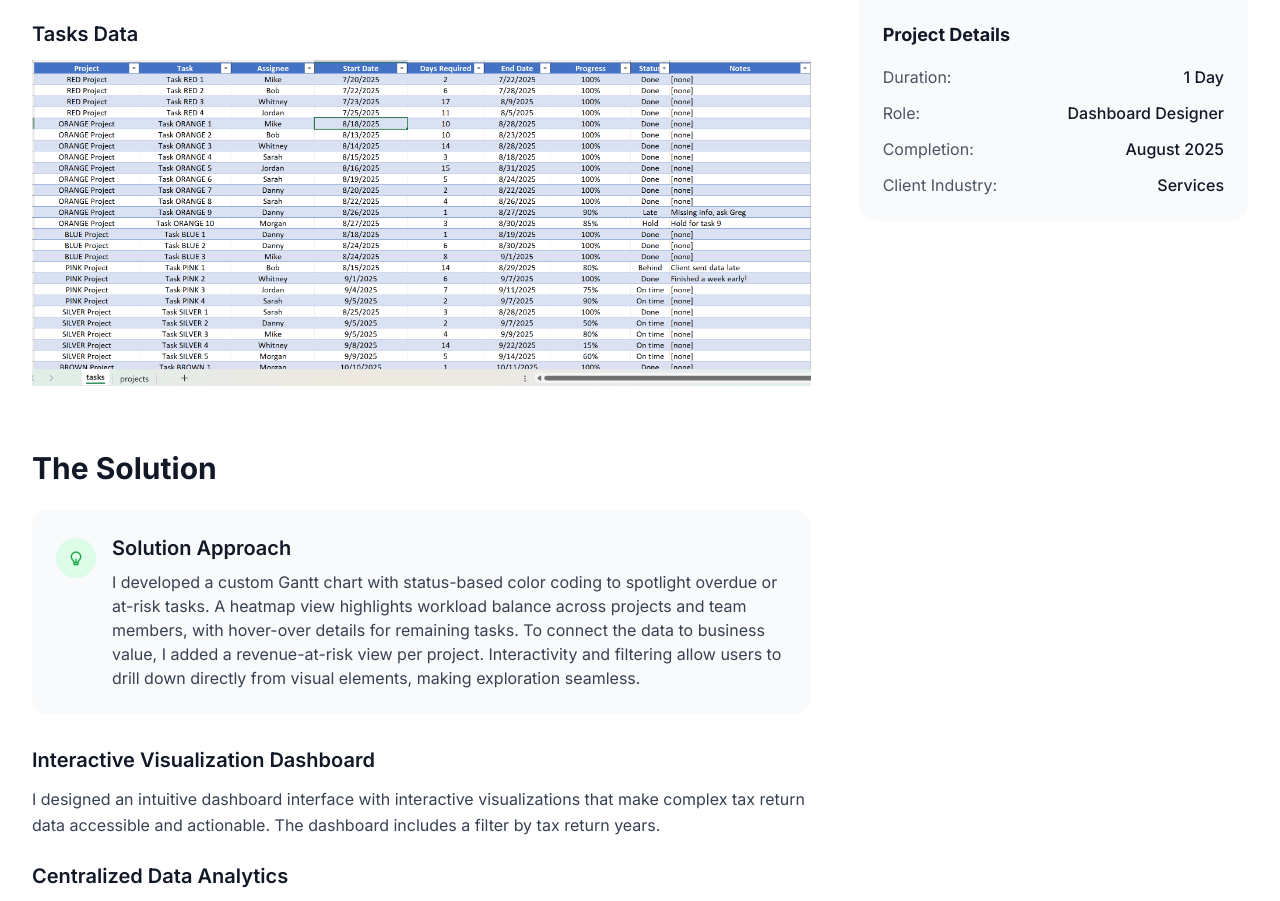
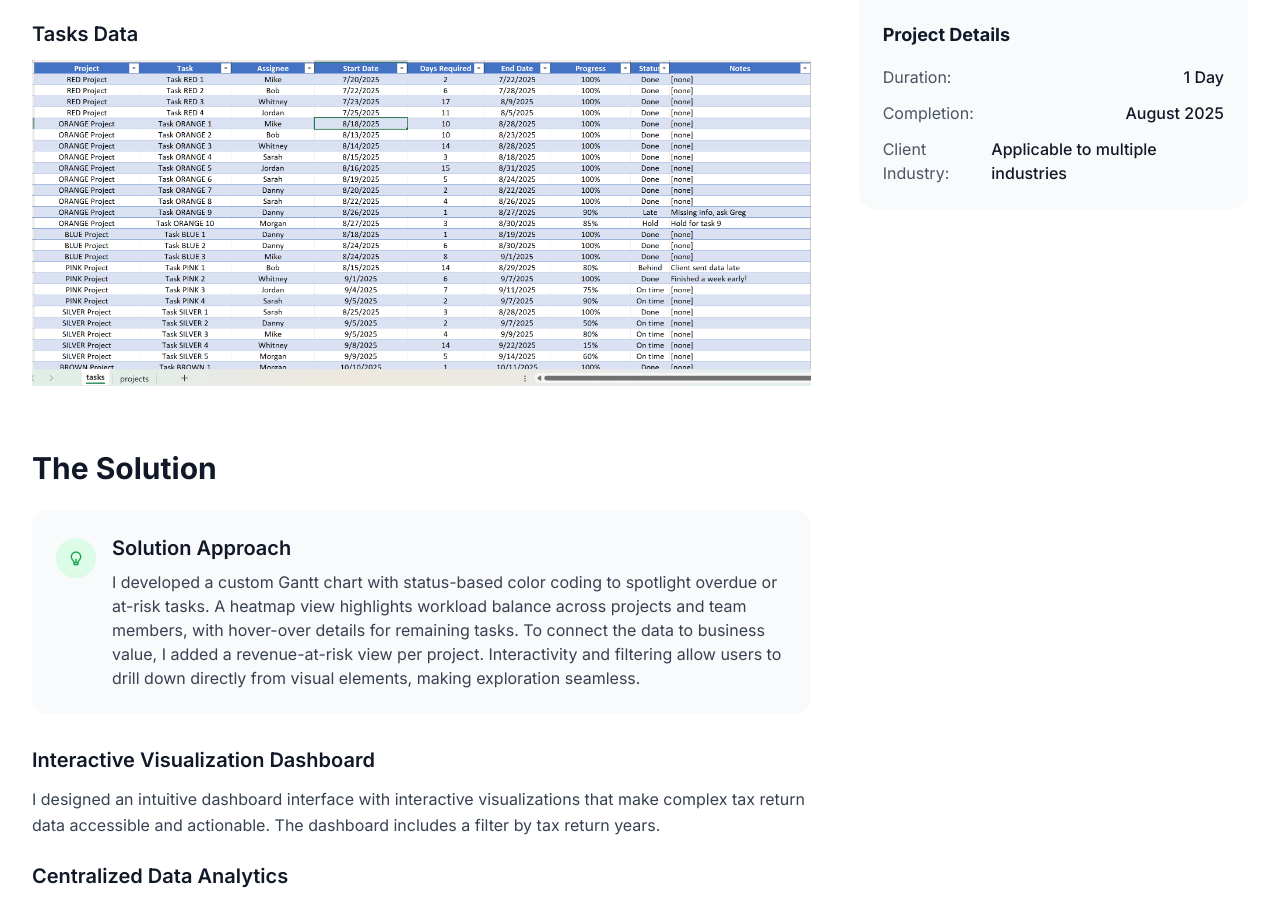
Before and after one commit to tiffanytay/powered-by-tnt_site, a plain HTML site: page project-detail-2.html in a window 1280 px wide. Shown: the part 1438-2339 px from the top of the page. Drawn offline with nearby package versions, Linux system fonts and the light colour scheme; a script that the page names is missing.

Commit message:
Update project-detail-2.html

```diff
--- a/project-detail-2.html
+++ b/project-detail-2.html
@@ -398,16 +398,12 @@ body {
                                 <span class="font-medium text-gray-900">1 Day</span>
                             </li>
                             <li class="flex justify-between">
-                                <span class="text-gray-600">Role:</span>
-                                <span class="font-medium text-gray-900">Dashboard Designer</span>
-                            </li>
-                            <li class="flex justify-between">
                                 <span class="text-gray-600">Completion:</span>
                                 <span class="font-medium text-gray-900">August 2025</span>
                             </li>
                             <li class="flex justify-between">
                                 <span class="text-gray-600">Client Industry:</span>
-                                <span class="font-medium text-gray-900">Services</span>
+                                <span class="font-medium text-gray-900">Applicable to multiple industries</span>
                             </li>
                         </ul>
                     </div>
```
